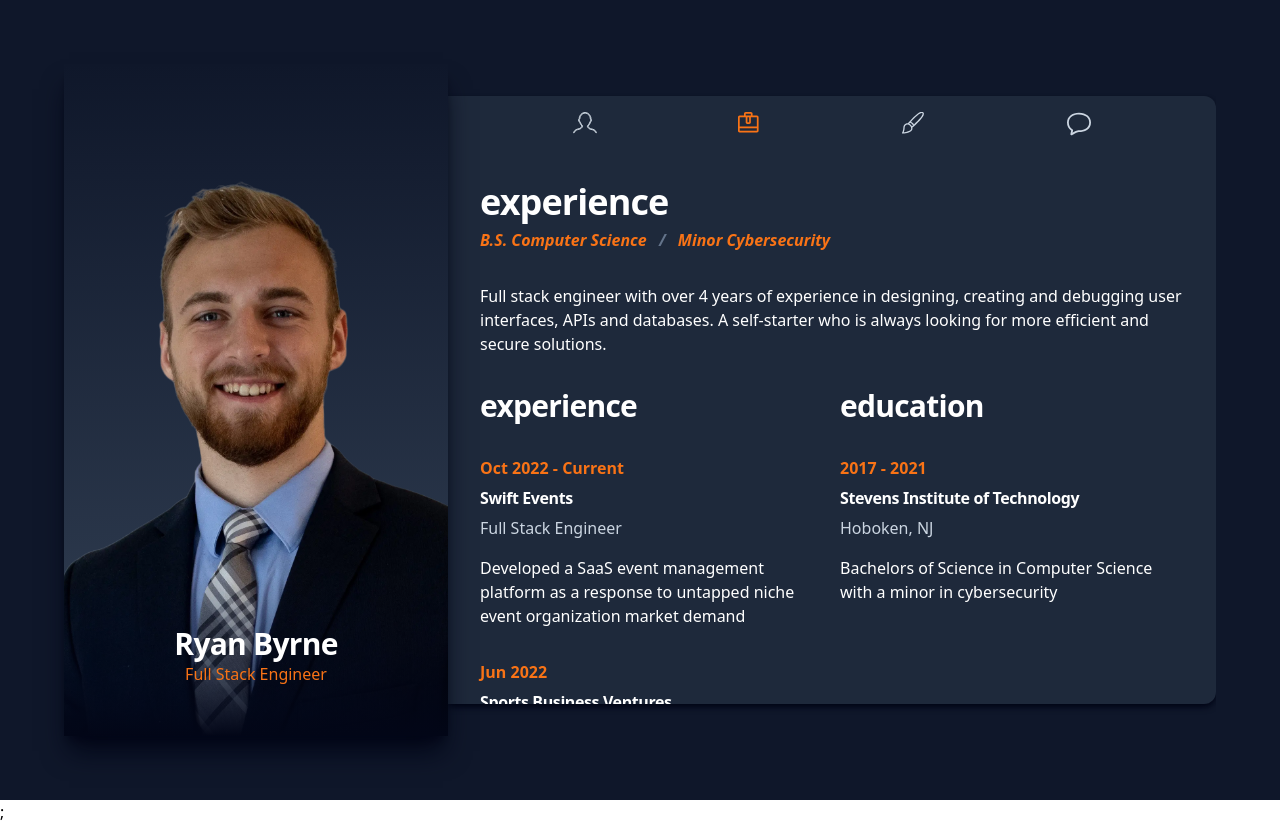
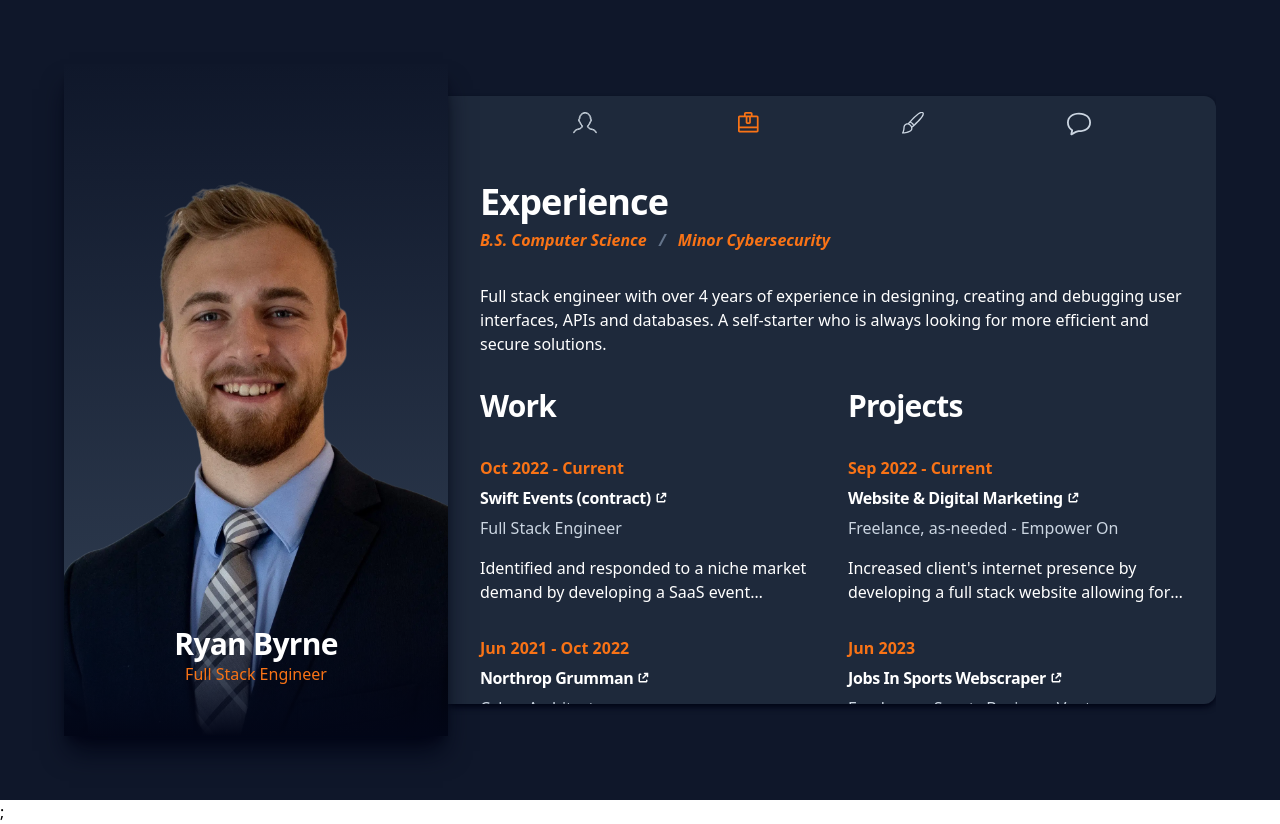
Before and after one commit to ryanbyrne30/resume, a Next.js app in the folder site/: page /experience in a window 1280 px wide. Built offline with nearby package versions, Linux system fonts and the light colour scheme.

Commit message:
Added projects to experience page

```diff
--- /dev/null
+++ b/site/src/components/experience.tsx
@@ -0,0 +1,48 @@
+import { useState } from "react";
+import { LinkIcon } from "./icons";
+
+interface Props {
+  date: string;
+  title: string;
+  subtitle: string;
+  description: string;
+  link?: string;
+}
+
+export function Experience({
+  date,
+  title,
+  subtitle,
+  description,
+  link,
+}: Props) {
+  const [isFocus, setIsFocus] = useState(false);
+
+  return (
+    <section className="flex flex-col gap-4">
+      <header>
+        <p className="font-bold text-primary-500">{date}</p>
+        {link ? (
+          <a
+            href={link}
+            target="_blank"
+            className="flex w-fit flex-row items-center gap-1 fill-white stroke-transparent hover:fill-main-300 hover:text-main-300"
+          >
+            <h3>{title}</h3> <LinkIcon className="h-3 w-3" />
+          </a>
+        ) : (
+          <h3>{title}</h3>
+        )}
+        <p className="muted">{subtitle}</p>
+      </header>
+      <p
+        onClick={() => setIsFocus(!isFocus)}
+        className={`cursor-pointer ${
+          isFocus ? "line-clamp-none" : "line-clamp-2"
+        }`}
+      >
+        {description}
+      </p>
+    </section>
+  );
+}
--- /dev/null
+++ b/site/src/components/icons/LinkIcon.tsx
@@ -0,0 +1,19 @@
+export function LinkIcon(props: JSX.IntrinsicElements["svg"]) {
+  return (
+    <svg {...props} viewBox="0 0 16 16" xmlns="http://www.w3.org/2000/svg">
+      <g id="SVGRepo_bgCarrier" strokeWidth="0"></g>
+      <g
+        id="SVGRepo_tracerCarrier"
+        strokeLinecap="round"
+        strokeLinejoin="round"
+      ></g>
+      <g id="SVGRepo_iconCarrier">
+        {" "}
+        <path
+          fillRule="evenodd"
+          d="M5,2 C5.55228,2 6,2.44772 6,3 C6,3.55228 5.55228,4 5,4 L4,4 L4,12 L12,12 L12,11 C12,10.4477 12.4477,10 13,10 C13.5523,10 14,10.4477 14,11 L14,12 C14,13.1046 13.1046,14 12,14 L4,14 C2.89543,14 2,13.1046 2,12 L2,4 C2,2.89543 2.89543,2 4,2 L5,2 Z M15,1 L15,5.99814453 C15,6.55043453 14.5523,6.99814453 14,6.99814453 C13.4477,6.99814453 13,6.55043453 13,5.99814453 L13,4.41419 L8.71571,8.69846 C8.32519,9.08899 7.69202,9.08899 7.3015,8.69846 C6.91097,8.30794 6.91097,7.67477 7.3015,7.28425 L11.5858,3 L9.99619141,3 C9.44391141,3 8.99619141,2.55228 8.99619141,2 C8.99619141,1.44772 9.44391141,1 9.99619141,1 L15,1 Z"
+        ></path>{" "}
+      </g>
+    </svg>
+  );
+}
--- a/site/src/components/icons/index.ts
+++ b/site/src/components/icons/index.ts
@@ -6,3 +6,4 @@ export * from "./ProfileIcon";
 export * from "./SuitcaseIcon";
 export * from "./PaintbrushIcon";
 export * from "./SpeechIcon";
+export * from "./LinkIcon";
--- a/site/src/pages/experience.tsx
+++ b/site/src/pages/experience.tsx
@@ -1,3 +1,4 @@
+import { Experience } from "@/components/experience";
 import { Layout } from "@/layouts/Layout";
 
 export default function ExperiencePage() {
@@ -5,7 +6,7 @@ export default function ExperiencePage() {
     <Layout>
       <div className="flex flex-col gap-8">
         <header>
-          <h1>experience</h1>
+          <h1>Experience</h1>
           <p className="subtitle">
             B.S. Computer Science <span className="subtitle-divider">/</span>{" "}
             Minor Cybersecurity
@@ -17,100 +18,85 @@ export default function ExperiencePage() {
           self-starter who is always looking for more efficient and secure
           solutions.
         </p>
-        <div className="grid grid-cols-1 gap-4 lg:grid-cols-2">
+        <div className="grid grid-cols-1 gap-8 lg:grid-cols-2">
           <article className="flex flex-col gap-8">
-            <h2>experience</h2>
-            <section className="flex flex-col gap-4">
-              <header>
-                <p className="font-bold text-primary-500">Oct 2022 - Current</p>
-                <a href="https://www.swiftevents.app" target="_blank">
-                  <h3>Swift Events</h3>
-                </a>
-                <p className="muted">Full Stack Engineer</p>
-              </header>
-              <p>
-                Developed a SaaS event management platform as a response to
-                untapped niche event organization market demand
-              </p>
-            </section>
-            <section className="flex flex-col gap-4">
-              <header>
-                <p className="font-bold text-primary-500">Jun 2022</p>
-                <a
-                  href="https://www.sportsbusinessventures.com/"
-                  target="_blank"
-                >
-                  <h3>Sports Business Ventures</h3>
-                </a>
-                <p className="muted">Software Engineer</p>
-              </header>
-              <p>
-                Created a web scraper to automate client&apos;s process of
-                collecting job postings and converting to a PDF
-              </p>
-            </section>
-            <section className="flex flex-col gap-4">
-              <header>
-                <p className="font-bold text-primary-500">
-                  Jun 2021 - Oct 2022
-                </p>
-                <a href="https://www.northropgrumman.com/" target="_blank">
-                  <h3>Northrop Grumman</h3>
-                </a>
-                <p className="muted">Cyber Architect</p>
-              </header>
-              <p>
-                Revolutionized company operations by working with my team to
-                design and build a DOD-compliant software factory to increase
-                development efficiencies
-              </p>
-            </section>
-            <section className="flex flex-col gap-4">
-              <header>
-                <p className="font-bold text-primary-500">
-                  Jun 2020 - Jun 2021
-                </p>
-                <a href="https://www.northropgrumman.com/" target="_blank">
-                  <h3>Northrop Grumman</h3>
-                </a>
-                <p className="muted">Full Stack Engineer</p>
-              </header>
-              <p>
-                Worked with my team to develop a full-stack .NET Core
-                application that tracked the career trajectories of internal
-                employees
-              </p>
-            </section>
+            <h2>Work</h2>
+            <Experience
+              date="Oct 2022 - Current"
+              title="Swift Events (contract)"
+              link="https://swiftevents.app"
+              subtitle="Full Stack Engineer"
+              description="Identified and responded to a niche market demand by developing a SaaS event management platform tailored for small to medium sized organizations resulting in over 60 successful event registrations within the first month after launch"
+            />
+            <Experience
+              date="Jun 2021 - Oct 2022"
+              title="Northrop Grumman"
+              link="https://www.northropgrumman.com/"
+              subtitle="Cyber Architect"
+              description="Revolutionized company operations by working with my team to design and build a DOD-compliant software factory to increase development efficiencies"
+            />
+            <Experience
+              date="Jun 2020 - Jun 2021"
+              title="Northrop Grumman"
+              link="https://www.northropgrumman.com/"
+              subtitle="Full Stack Engineer (contract)"
+              description="Spearheaded the development efforts in building an internal .Net Core application to track employee career paths and received the Bravo Award for Operational Efficiency"
+            />
 
-            <section className="flex flex-col gap-4">
-              <header>
-                <p className="font-bold text-primary-500">
-                  Aug 2020 - May 2021
-                </p>
-                <h3>FundFish</h3>
-                <p className="muted">Full Stack Engineer</p>
-              </header>
-              <p>
-                Brought client&apos;s startup idea (NDA) from ideation phase to
-                MVP where it was presented to VCs for funding
-              </p>
-            </section>
+            <Experience
+              date="Aug 2020 - May 2021"
+              title="Fundfish"
+              subtitle="Full Stack Engineer (contract)"
+              description="Worked with my team of 5 to bring a client's idea for a startup from ideation to full stack MERN MVP web application where it was presented to Venture Capitalists to obtain additional funding"
+            />
           </article>
           <article className="flex flex-col gap-8">
-            <h2>education</h2>
-            <section className="flex flex-col gap-4">
-              <header>
-                <p className="font-bold text-primary-500">2017 - 2021</p>
-                <a href="https://www.stevens.edu/" target="_blank">
-                  <h3>Stevens Institute of Technology</h3>
-                </a>
-                <p className="muted">Hoboken, NJ</p>
-              </header>
-              <p>
-                Bachelors of Science in Computer Science with a minor in
-                cybersecurity
-              </p>
-            </section>
+            <h2>Projects</h2>
+            <Experience
+              date="Sep 2022 - Current"
+              title="Website & Digital Marketing"
+              link="https://www.empoweron.app"
+              subtitle="Freelance, as-needed - Empower On"
+              description="Increased client's internet presence by developing a full stack website allowing for posting info about upcoming events and produce eye-catching marketing promotions for social media using Adobe Photoshop."
+            />
+            <Experience
+              date="Jun 2023"
+              title="Jobs In Sports Webscraper"
+              link="https://www.sportsbusinessventures.com"
+              subtitle="Freelance - Sports Business Ventures"
+              description="Consulted with client and developed a web scraper to collect job postings from target websites, convert listings to a PDF, and automatically email to client on a weekly basis."
+            />
+            <Experience
+              date="Jan 2023"
+              title="Curriculum Textbook Finder"
+              link="https://github.com/ryanbyrne30/textbook_finder"
+              subtitle="Personal"
+              description="A webscraper for gathering materials for college curriculums, based on major, in a cost effective way."
+            />
+            <Experience
+              date="July 2022"
+              title="Wurdee"
+              link="https://www.wurdee.com"
+              subtitle="Personal"
+              description="Built and integrated a website for displaying random thought provoking quotes and words with Twilio to allow users to interact with the website over SMS."
+            />
+            <Experience
+              date="February 2018"
+              title="Volleyball Scouting Tool"
+              link="https://github.com/ryanbyrne30/volleyball-scouting-reporter"
+              subtitle="For Stevens Insitute of Technology Men's Volleyball"
+              description="Analytics tracker built in Python to generate detailed and data driven, live scouting reports resulting in a massive competitive advantage and leading to the team finishing 2nd and 3rd in NCAA DIII Men's Volleyball."
+            />
+          </article>
+          <article className="flex flex-col gap-8">
+            <h2>Education</h2>
+            <Experience
+              date="May 2021"
+              title="Stevens Institute of Technology"
+              link="https://www.stevens.edu/"
+              subtitle="Hoboken, NJ"
+              description="Bachelors of Science in Computer Science with a minor in cybersecurity; Dean's List; Varsity Men's Volleyball"
+            />
           </article>
         </div>
       </div>
```
Also changed, not shown: site/src/pages/skills.tsx (+10 -8 lines).
